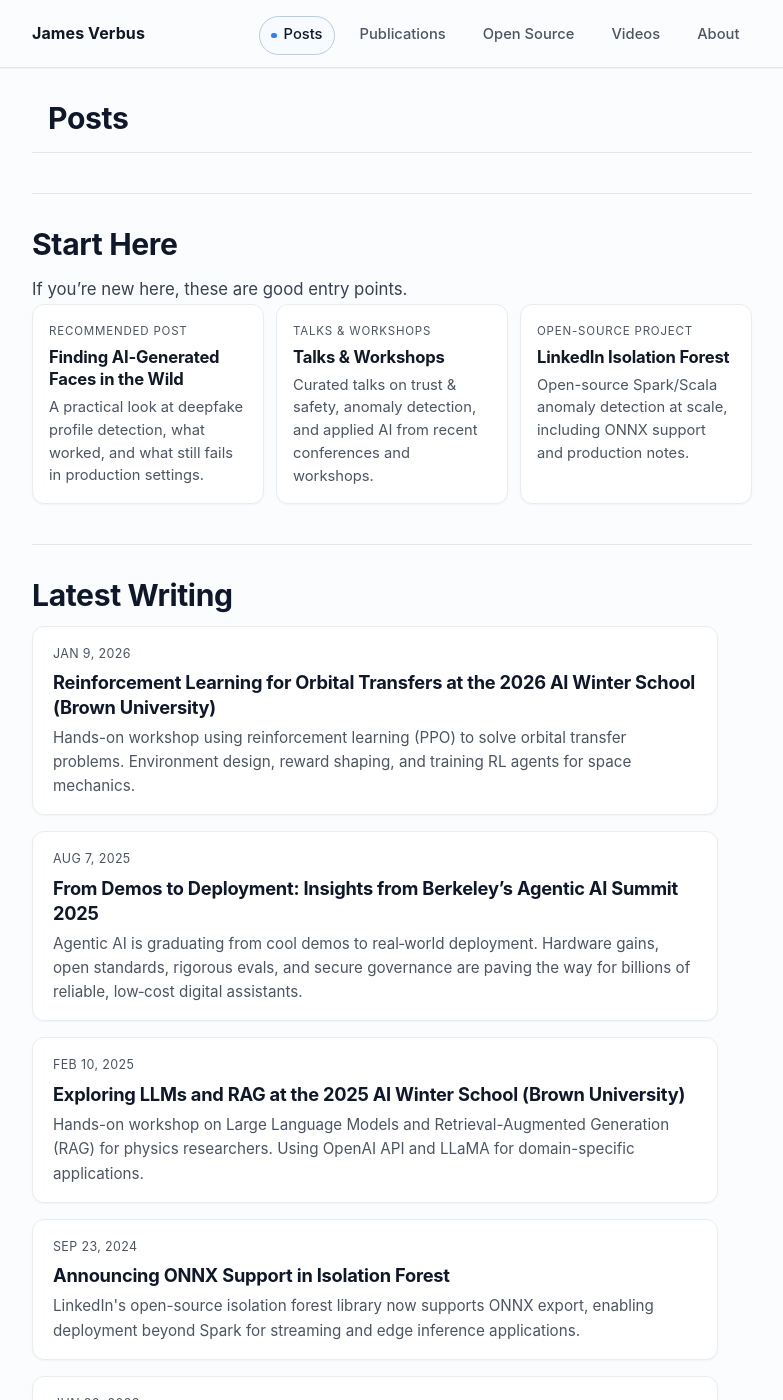
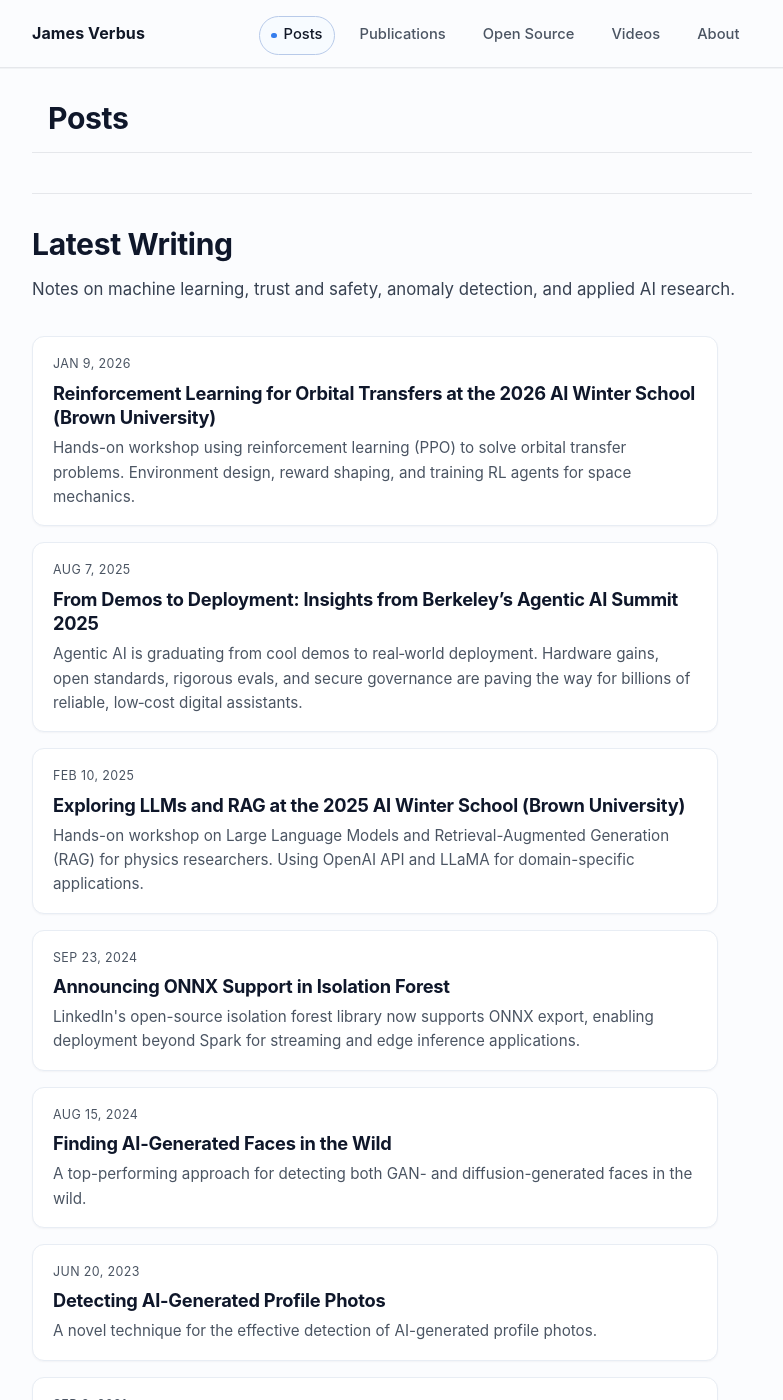
Before and after one commit to jverbus/jverbus.github.io, a Jekyll site: the page built from index.md, in a window 1280 px wide and 1400 px high. Shown: the whole window, without its empty margins (248-1031 px from the left). Built offline with Jekyll 4.4.1, drawn with Linux system fonts in a browser that asks for light colours; some of the changed text lies outside the part shown.

Commit message:
revert: remove Start Here module from homepage

```diff
--- a/assets/css/modern.css
+++ b/assets/css/modern.css
@@ -416,63 +416,9 @@ video {
 }
 
 .home-intro {
-  margin-bottom: var(--space-5);
+  margin-bottom: var(--space-8);
   color: var(--text-muted);
   font-size: 1.02rem;
-}
-
-.start-here-grid {
-  display: grid;
-  grid-template-columns: repeat(3, minmax(0, 1fr));
-  gap: var(--space-3);
-  width: 100%;
-  max-width: var(--max-content);
-  margin-bottom: var(--space-9);
-}
-
-.start-here-card {
-  border: 1px solid #e8edf4;
-  border-radius: 12px;
-  background: var(--surface);
-  padding: 0.95rem 1rem;
-  box-shadow: 0 1px 2px rgba(16, 24, 40, 0.04);
-  transition: transform 160ms ease, box-shadow 180ms ease, border-color 180ms ease;
-}
-
-.start-here-card:hover {
-  transform: translateY(-1px);
-  border-color: #dce5f0;
-  box-shadow: 0 9px 20px rgba(15, 23, 42, 0.08);
-}
-
-.start-here-kicker {
-  margin: 0 0 0.3rem;
-  font-size: 0.72rem;
-  letter-spacing: 0.07em;
-  text-transform: uppercase;
-  color: var(--text-muted);
-}
-
-.start-here-title {
-  margin: 0 0 0.35rem;
-  font-size: 1.04rem;
-  line-height: 1.35;
-}
-
-.start-here-title a {
-  color: var(--text);
-  text-decoration: none;
-}
-
-.start-here-title a:hover {
-  color: var(--accent-hover);
-}
-
-.start-here-description {
-  margin: 0;
-  color: var(--text-muted);
-  font-size: 0.92rem;
-  line-height: 1.55;
 }
 
 .post-list {
@@ -877,20 +823,6 @@ video {
     margin-bottom: 0.15rem;
   }
 
-  .start-here-grid {
-    grid-template-columns: 1fr;
-    gap: var(--space-2);
-    margin-bottom: var(--space-7);
-  }
-
-  .start-here-card {
-    padding: 0.85rem 0.9rem;
-  }
-
-  .start-here-title {
-    font-size: 0.98rem;
-  }
-
   .post-list-item {
     padding: var(--space-4);
   }
@@ -1072,16 +1004,6 @@ video {
     box-shadow: 0 8px 18px rgba(2, 6, 23, 0.45);
   }
 
-  .start-here-card {
-    border-color: #2a3953;
-    box-shadow: none;
-  }
-
-  .start-here-card:hover {
-    border-color: #3a4f71;
-    box-shadow: 0 8px 18px rgba(2, 6, 23, 0.45);
-  }
-
   .post-list-item.card-clickable:focus-within,
   .page-publications .entry-content > ul > li.card-clickable:focus-within {
     border-color: #4f6b95;
--- a/index.md
+++ b/index.md
@@ -5,37 +5,12 @@ description: "Personal website of James Verbus - Senior Staff Software Engineer
 ---
 {% include JB/setup %}
 
-## Start Here
-
-<p class="home-intro">If you’re new here, these are good entry points.</p>
-
-<div class="start-here-grid" role="list">
-  <article class="start-here-card" role="listitem">
-    <p class="start-here-kicker">Recommended post</p>
-    <h3 class="start-here-title"><a href="/2024/08/15/finding-ai-generated-faces-in-the-wild/">Finding AI-Generated Faces in the Wild</a></h3>
-    <p class="start-here-description">A practical look at deepfake profile detection, what worked, and what still fails in production settings.</p>
-  </article>
-  <article class="start-here-card" role="listitem">
-    <p class="start-here-kicker">Talks & workshops</p>
-    <h3 class="start-here-title"><a href="/videos/">Talks & Workshops</a></h3>
-    <p class="start-here-description">Curated talks on trust & safety, anomaly detection, and applied AI from recent conferences and workshops.</p>
-  </article>
-  <article class="start-here-card" role="listitem">
-    <p class="start-here-kicker">Open-source project</p>
-    <h3 class="start-here-title"><a href="/open-source/">LinkedIn Isolation Forest</a></h3>
-    <p class="start-here-description">Open-source Spark/Scala anomaly detection at scale, including ONNX support and production notes.</p>
-  </article>
-</div>
-
 ## Latest Writing
 
-{% assign featured_post_url = "/2024/08/15/finding-ai-generated-faces-in-the-wild/" %}
-{% assign latest_posts_limit = 8 %}
-{% assign latest_posts_rendered = 0 %}
+<p class="home-intro">Notes on machine learning, trust and safety, anomaly detection, and applied AI research.</p>
 
 <div class="post-list" role="list">
-  {% for post in site.posts %}
-    {% if post.url != featured_post_url and latest_posts_rendered < latest_posts_limit %}
+  {% for post in site.posts limit:8 %}
     <article class="post-list-item" role="listitem">
       <p class="post-list-date">{{ post.date | date: "%b %-d, %Y" }}</p>
       <h3 class="post-list-title"><a href="{{ BASE_PATH }}{{ post.url }}">{{ post.title }}</a></h3>
@@ -43,8 +18,6 @@ description: "Personal website of James Verbus - Senior Staff Software Engineer
       <p class="post-list-description">{{ post.description }}</p>
       {% endif %}
     </article>
-    {% assign latest_posts_rendered = latest_posts_rendered | plus: 1 %}
-    {% endif %}
   {% endfor %}
 </div>
 
```
